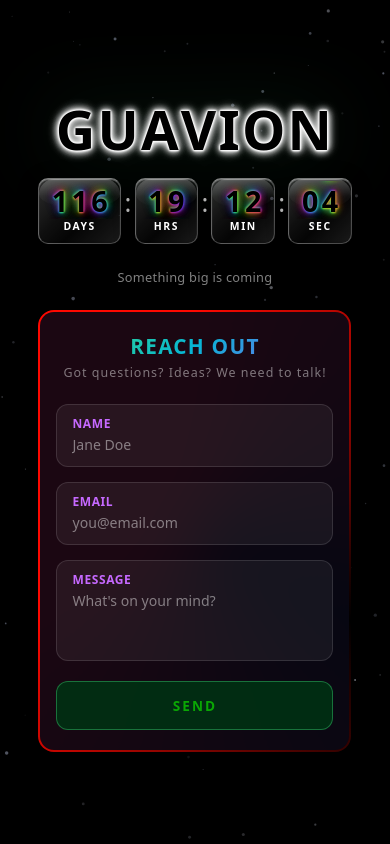
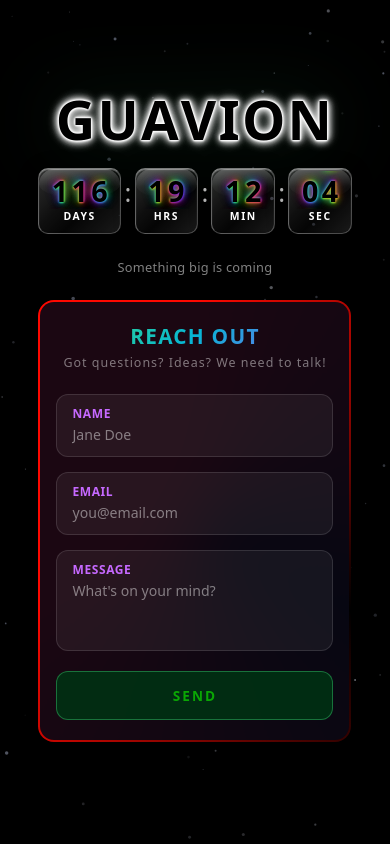
Before and after one commit to GuavionAdmin/guavion-website, a plain HTML site: page index.html in a window 390 px wide. Drawn offline with Linux system fonts and the light colour scheme; a web font is replaced by a local one.

Commit message:
yes sire

```diff
--- a/index.html
+++ b/index.html
@@ -460,7 +460,7 @@
 
             .content {
                 gap: 24px;
-                padding-top: 32px;
+                padding-top: 12px;
                 padding-bottom: 32px;
             }
 
```
